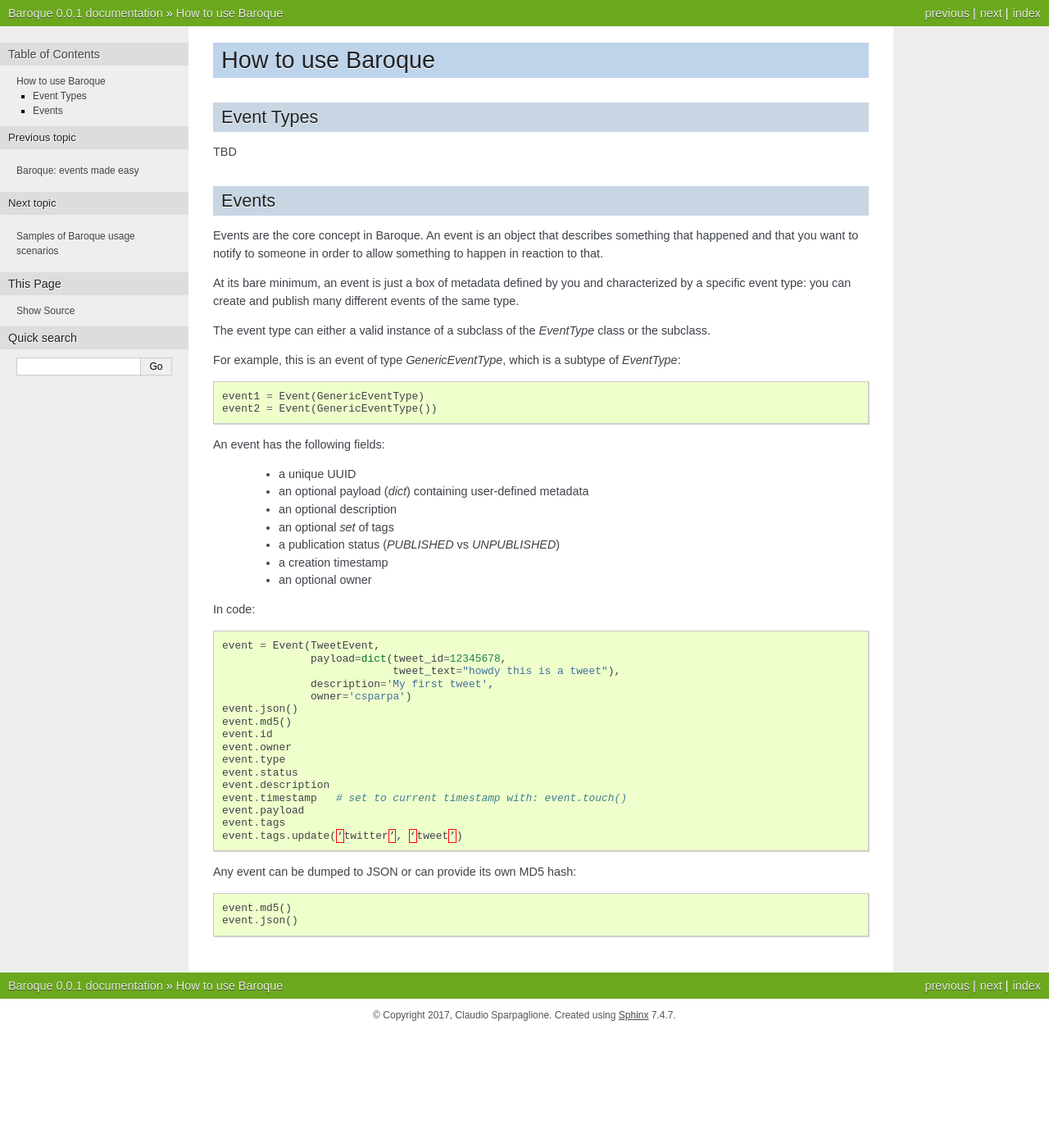
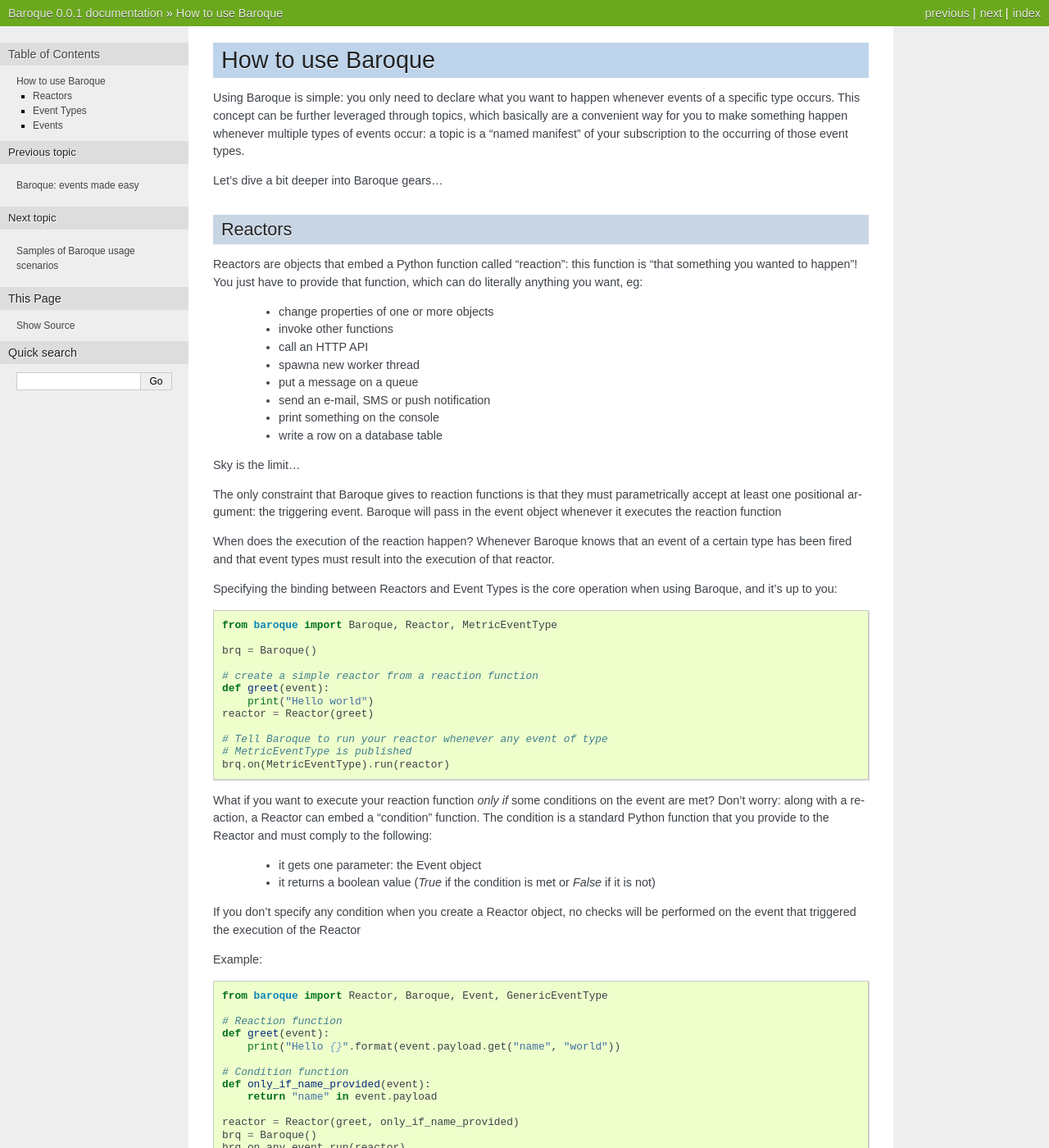
Before and after one commit to baroquehq/baroque, a Sphinx documentation site: the page built from docs/usage.rst, in a window 1280 px wide and 1400 px high. Shown: the whole window at 82% size. Built offline with Sphinx 7.4.7, drawn with Linux system fonts in a browser that asks for light colours; some of the changed text lies outside the part shown.

Commit message:
Better docs

```diff
--- a/docs/usage.rst
+++ b/docs/usage.rst
@@ -1,5 +1,111 @@
 How to use Baroque
 ==================
+
+Using Baroque is simple: you only need to declare what you want to happen
+whenever events of a specific type occurs.
+This concept can be further leveraged through topics, which basically are
+a convenient way for you to make something happen whenever multiple types of
+events occur: a topic is a "named manifest" of your subscription to the
+occurring of those event types.
+
+Let's dive a bit deeper into Baroque gears...
+
+
+Reactors
+--------
+Reactors are objects that embed a Python function called "reaction": this function
+is "that something you wanted to happen"!
+You just have to provide that function, which can do literally anything you
+want, eg:
+
+  - change properties of one or more objects
+  - invoke other functions
+  - call an HTTP API
+  - spawna new worker thread
+  - put a message on a queue
+  - send an e-mail, SMS or push notification
+  - print something on the console
+  - write a row on a database table
+
+Sky is the limit...
+
+The only constraint that Baroque gives to reaction functions is that they must
+parametrically accept at least one positional argument: the triggering event.
+Baroque will pass in the event object whenever it executes the reaction function
+
+When does the execution of the reaction happen?
+Whenever Baroque knows that an event of a certain type has been fired and that
+event types must result into the execution of that reactor.
+
+Specifying the binding between Reactors and Event Types is the core operation
+when using Baroque, and it's up to you:
+
+
+.. code:: python
+
+    from baroque import Baroque, Reactor, MetricEventType
+
+    brq = Baroque()
+
+    # create a simple reactor from a reaction function
+    def greet(event):
+        print("Hello world")
+    reactor = Reactor(greet)
+
+    # Tell Baroque to run your reactor whenever any event of type
+    # MetricEventType is published
+    brq.on(MetricEventType).run(reactor)
+
+
+What if you want to execute your reaction function *only if* some conditions
+on the event are met?
+Don't worry: along with a reaction, a Reactor can embed a "condition" function.
+The condition is a standard Python function that you provide to the Reactor
+and must comply to the following:
+
+  - it gets one parameter: the Event object
+  - it returns a boolean value (*True* if the condition is met or *False* if it
+    is not)
+
+If you don't specify any condition when you create a Reactor object, no checks
+will be performed on the event that triggered the execution of the Reactor
+
+Example:
+
+.. code:: python
+
+    from baroque import Reactor, Baroque, Event, GenericEventType
+
+    # Reaction function
+    def greet(event):
+        print("Hello {}".format(event.payload.get("name", "world"))
+
+    # Condition function
+    def only_if_name_provided(event):
+        return "name" in event.payload
+
+    reactor = Reactor(greet, only_if_name_provided)
+    brq = Baroque()
+    brq.on_any_event_run(reactor)
+
+
+    # The greeting is printed only if the triggering event contains a field
+    # named "name" in its payload...
+    brq.publish(Event(GenericEventType, payload={}))                # reaction is not run
+    brq.publish(Event(GenericEventType, payload={"name": "bob"}))   # reaction is run
+
+
+For your convenience, Baroque offers a few out-of-the-box reactors types,
+available through a factory object:
+
+.. code:: python
+
+    from baroque import ReactorFactory
+
+    reactor = ReactorFactory.stdout         # mirror-print of event object on terminal
+    reactor = ReactorFactory.call_function  # invoke a function on an object instance
+    reactor = ReactorFactory.json_webhook   # HTTP POSTs some JSON to a URL
+
 
 Event Types
 -----------
```
